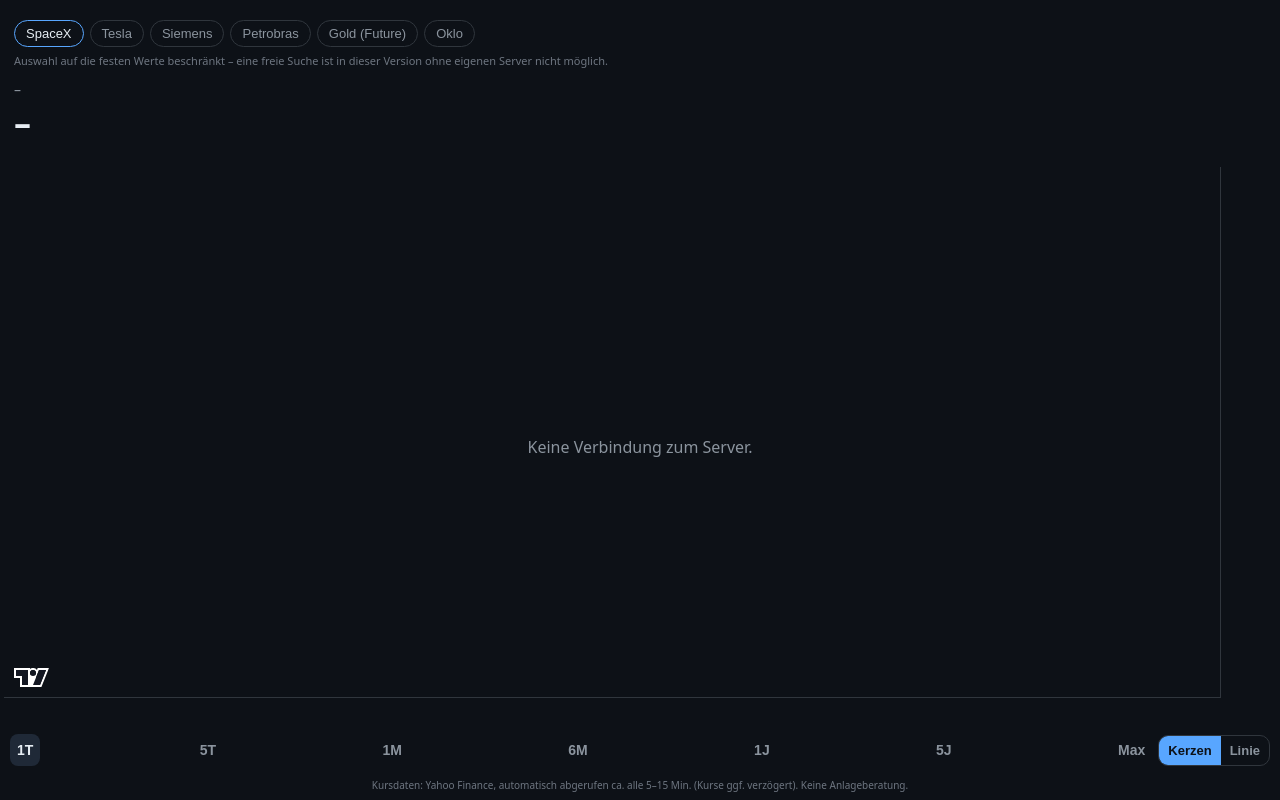
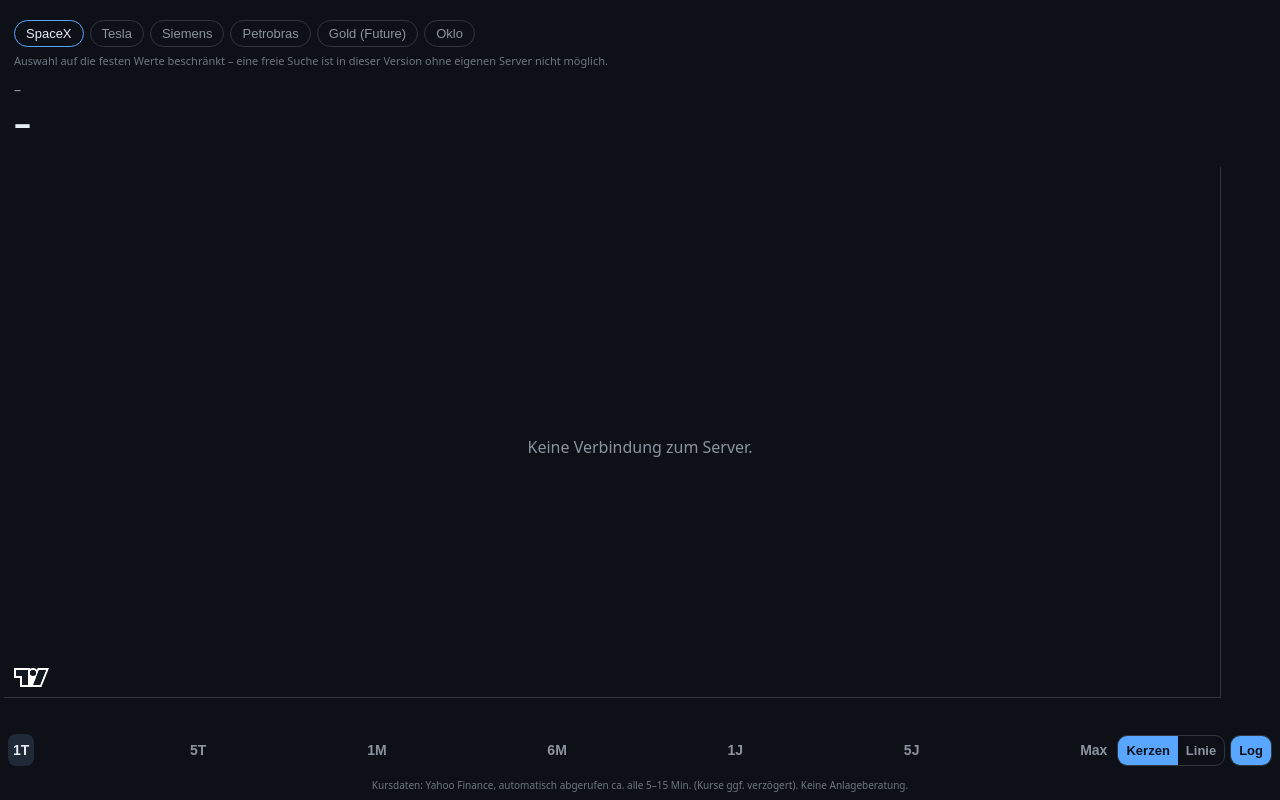
Before and after one commit to ExplorationSE/aktien-app, a plain HTML site: page site/index.html in a window 1280 px wide. Drawn offline with Linux system fonts and the light colour scheme; no server answers.

Commit message:
Logarithmische Preisachse (Log-Schalter, standardmäßig an), SW-Cache v5

```diff
--- a/site/app.js
+++ b/site/app.js
@@ -4,7 +4,7 @@ const RANGES = ['1T', '5T', '1M', '6M', '1J', '5J', 'Max'];
 const INTRA = { '1T': 1, '5T': 1, '1M': 1, '6M': 1, '1J': 1 };
 const CHIPS = [['SPCX', 'SpaceX'], ['TSLA', 'Tesla'], ['SIE.DE', 'Siemens'], ['PBR', 'Petrobras'], ['GC=F', 'Gold (Future)'], ['OKLO', 'Oklo']];
 const safe = s => s.replace(/[^A-Za-z0-9.]/g, '_');
-const st = { sym: CHIPS.some(c => c[0] === localStorage.sym) ? localStorage.sym : 'SPCX', range: localStorage.range || '1T', type: localStorage.type || 'candle', data: null, timer: null };
+const st = { sym: CHIPS.some(c => c[0] === localStorage.sym) ? localStorage.sym : 'SPCX', range: localStorage.range || '1T', type: localStorage.type || 'candle', log: true /* Log-Achse ist bei jedem Start an */, data: null, timer: null };
 const nf = (v, d = 2) => v == null || isNaN(v) ? '–' : v.toLocaleString('de-DE', { minimumFractionDigits: d, maximumFractionDigits: d });
 const vf = v => v >= 1e9 ? nf(v / 1e9, 2) + ' Mrd.' : v >= 1e6 ? nf(v / 1e6, 2) + ' Mio.' : v >= 1e3 ? nf(v / 1e3, 1) + ' Tsd.' : nf(v, 0);
 const CUR = { USD: '$', EUR: '€', GBP: '£', JPY: '¥', CHF: 'CHF', BRL: 'R$' };
@@ -34,6 +34,16 @@ function setType(t) {
   $('tCandle').classList.toggle('on', t === 'candle'); $('tArea').classList.toggle('on', t !== 'candle');
 }
 $('tCandle').onclick = () => setType('candle'); $('tArea').onclick = () => setType('area');
+// Logarithmische Preisachse (nur Kursachse rechts, Volumen bleibt linear)
+function setLog(on) {
+  st.log = on; // bewusst nicht gespeichert: nächster Start wieder logarithmisch
+  const lr = chart.timeScale().getVisibleLogicalRange(), n = st.data ? st.data.cs.length : 0;
+  const wasFull = !lr || (lr.from <= 0.5 && lr.to >= n - 1.5);
+  chart.priceScale('right').applyOptions({ mode: on ? LightweightCharts.PriceScaleMode.Logarithmic : LightweightCharts.PriceScaleMode.Normal, autoScale: true });
+  $('tLog').classList.toggle('on', on); $('tLog').setAttribute('aria-pressed', on);
+  if (st.data && wasFull) { fitAll(); setTimeout(() => chart.timeScale().fitContent(), 60); } // Achsenbreite ändert sich → neu einpassen
+}
+$('tLog').onclick = () => setLog(!st.log);
 
 $('ranges').innerHTML = RANGES.map(r => `<button data-r="${r}">${r}</button>`).join('');
 $('ranges').onclick = e => { const r = e.target.dataset.r; if (r) { st.range = localStorage.range = r; load(true); } };
@@ -84,6 +94,7 @@ function fitAll() {
   const ts = chart.timeScale();
   ts.fitContent();
   requestAnimationFrame(() => ts.fitContent());
+  setTimeout(() => ts.fitContent(), 60);
 }
 
 function renderQuote(m, cs) {
@@ -131,4 +142,5 @@ chart.subscribeCrosshairMove(p => {
 document.addEventListener('visibilitychange', () => { if (!document.hidden) load(false); });
 
 setType(st.type);
+setLog(st.log);
 load(true);
--- a/site/index.html
+++ b/site/index.html
@@ -30,12 +30,12 @@ header{padding:12px 14px 6px}
 #chartwrap{flex:1;min-height:300px;position:relative;margin:0 4px}
 #chart{position:absolute;inset:0}
 #msg{position:absolute;inset:0;display:flex;align-items:center;justify-content:center;color:var(--mut);text-align:center;padding:20px;z-index:5;pointer-events:none}
-.bar{display:flex;justify-content:space-between;align-items:center;padding:8px 10px 12px;gap:6px}
+.bar{display:flex;justify-content:space-between;align-items:center;padding:8px 8px 12px;gap:5px}
 .ranges{display:flex;gap:2px;flex:1;justify-content:space-between}
-.ranges button,.tog button{background:transparent;border:0;color:var(--mut);font-size:14px;font-weight:600;padding:8px 7px;border-radius:8px}
+.ranges button,.tog button{background:transparent;border:0;color:var(--mut);font-size:14px;font-weight:600;padding:8px 5px;border-radius:8px}
 .ranges button.on{background:#1f2937;color:var(--txt)}
 .tog{display:flex;border:1px solid var(--line);border-radius:10px;overflow:hidden}
-.tog button{border-radius:0;padding:7px 9px;font-size:13px}.tog button.on{background:var(--acc);color:#0d1117}
+.tog button{border-radius:0;padding:7px 8px;font-size:13px}.tog button.on{background:var(--acc);color:#0d1117}
 footer{font-size:10px;color:#6e7681;text-align:center;padding:0 10px 8px}
 </style></head><body>
 <header>
@@ -51,7 +51,8 @@ footer{font-size:10px;color:#6e7681;text-align:center;padding:0 10px 8px}
 <div id="chartwrap"><div id="chart"></div><div id="msg">Lade Kursdaten …</div></div>
 <div class="bar">
   <div class="ranges" id="ranges"></div>
-  <div class="tog"><button id="tCandle" class="on" title="Kerzen">Kerzen</button><button id="tArea" title="Fläche">Linie</button></div>
+  <div class="tog"><button id="tCandle" class="on" title="Kerzen">Kerzen</button><button id="tArea" title="Linie">Linie</button></div>
+  <div class="tog"><button id="tLog" title="Logarithmische Preisachse" aria-pressed="false">Log</button></div>
 </div>
 <footer>Kursdaten: Yahoo Finance, automatisch abgerufen ca. alle 5–15 Min. (Kurse ggf. verzögert). Keine Anlageberatung.</footer>
 <script src="./lwc.js"></script><script src="./app.js"></script>
--- a/site/sw.js
+++ b/site/sw.js
@@ -1,4 +1,4 @@
-const C = 'aktien-v4', SHELL = ['./', './index.html', './app.js', './lwc.js', './manifest.webmanifest', './icon.svg', './icon-192.png', './icon-512.png', './apple-touch-icon.png', './favicon-32.png', './favicon-16.png'];
+const C = 'aktien-v5', SHELL = ['./', './index.html', './app.js', './lwc.js', './manifest.webmanifest', './icon.svg', './icon-192.png', './icon-512.png', './apple-touch-icon.png', './favicon-32.png', './favicon-16.png'];
 self.addEventListener('install', e => { e.waitUntil(caches.open(C).then(c => c.addAll(SHELL))); self.skipWaiting(); });
 self.addEventListener('activate', e => { e.waitUntil(caches.keys().then(k => Promise.all(k.filter(x => x !== C).map(x => caches.delete(x))))); self.clients.claim(); });
 self.addEventListener('fetch', e => {
```
